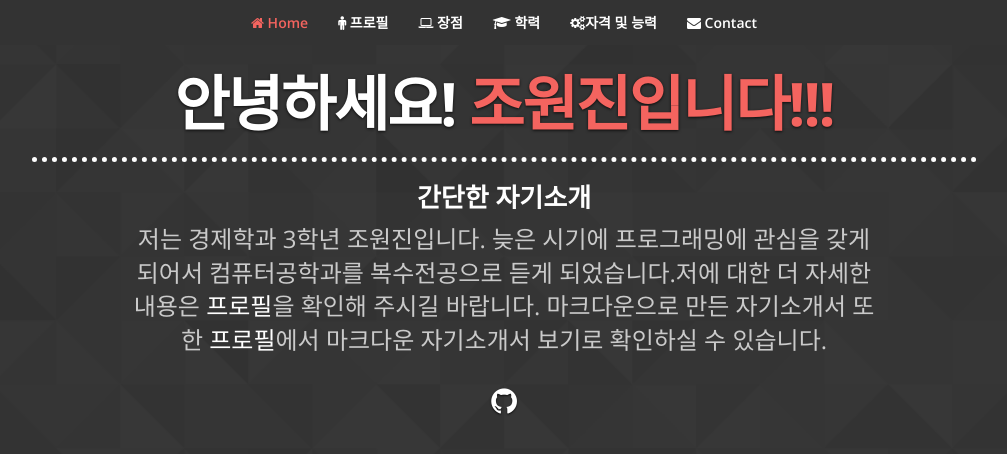
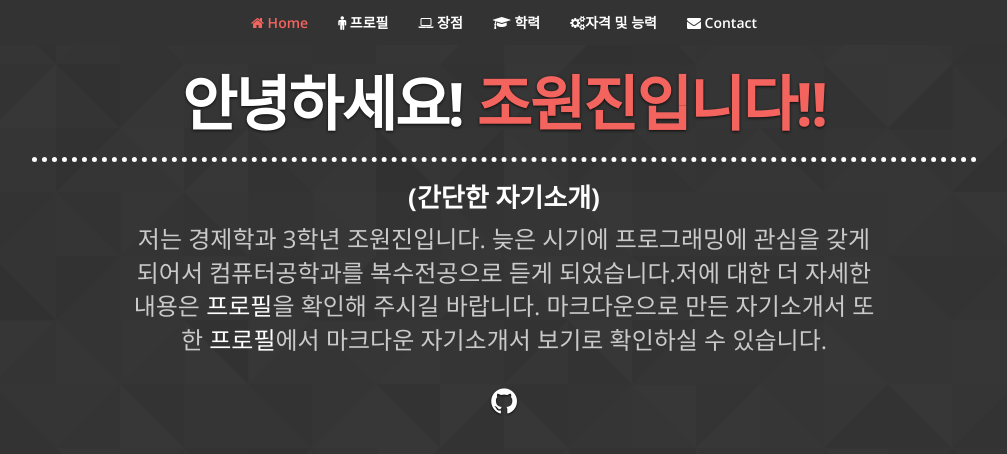
Before and after one commit to dnjs0309/dnjs0309.github.io, a Jekyll site: the page built from index.html, in a window 1280 px wide and 900 px high. Shown: the top 454 px of the window, without its empty margins (136-1143 px from the left). Built offline with Jekyll 4.4.1, drawn with Linux system fonts in a browser that asks for light colours; nearby versions of some CDN libraries.

Commit message:
Update header.html

```diff
--- a/_includes/header.html
+++ b/_includes/header.html
@@ -3,9 +3,9 @@
     <div class="row">
       <div class="col-md-1 col-lg-1"></div>
       <div class="col-md-10 col-lg-10">
-              <h1 class="cover-heading">안녕하세요! <span>조원진입니다!!!</span></h1>
+              <h1 class="cover-heading">안녕하세요! <span>조원진입니다!!</span></h1>
 
-              <h3 class="cover-profession">간단한 자기소개</h3>
+              <h3 class="cover-profession">(간단한 자기소개)</h3>
           </div>
           <div class="col-md-1 col-lg-1"></div>
       </div>
```
